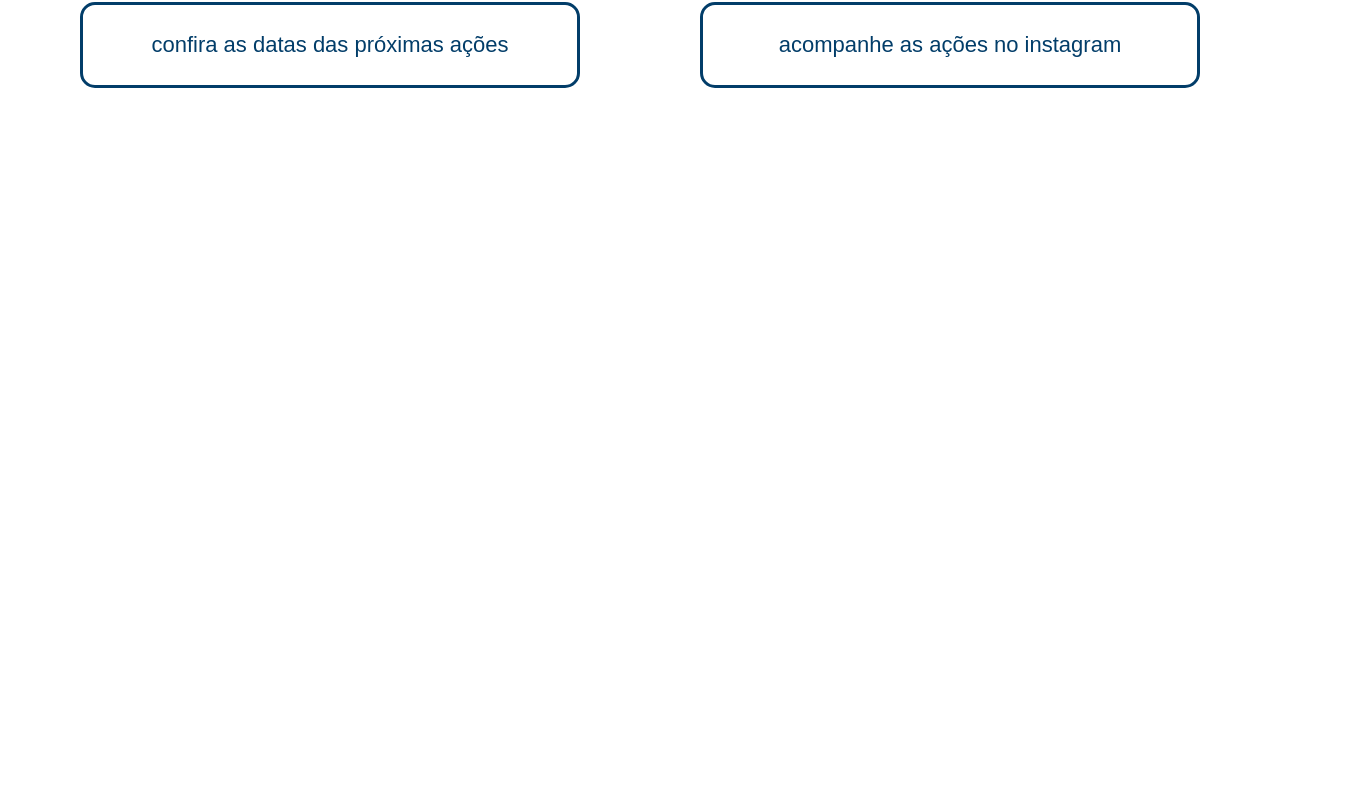
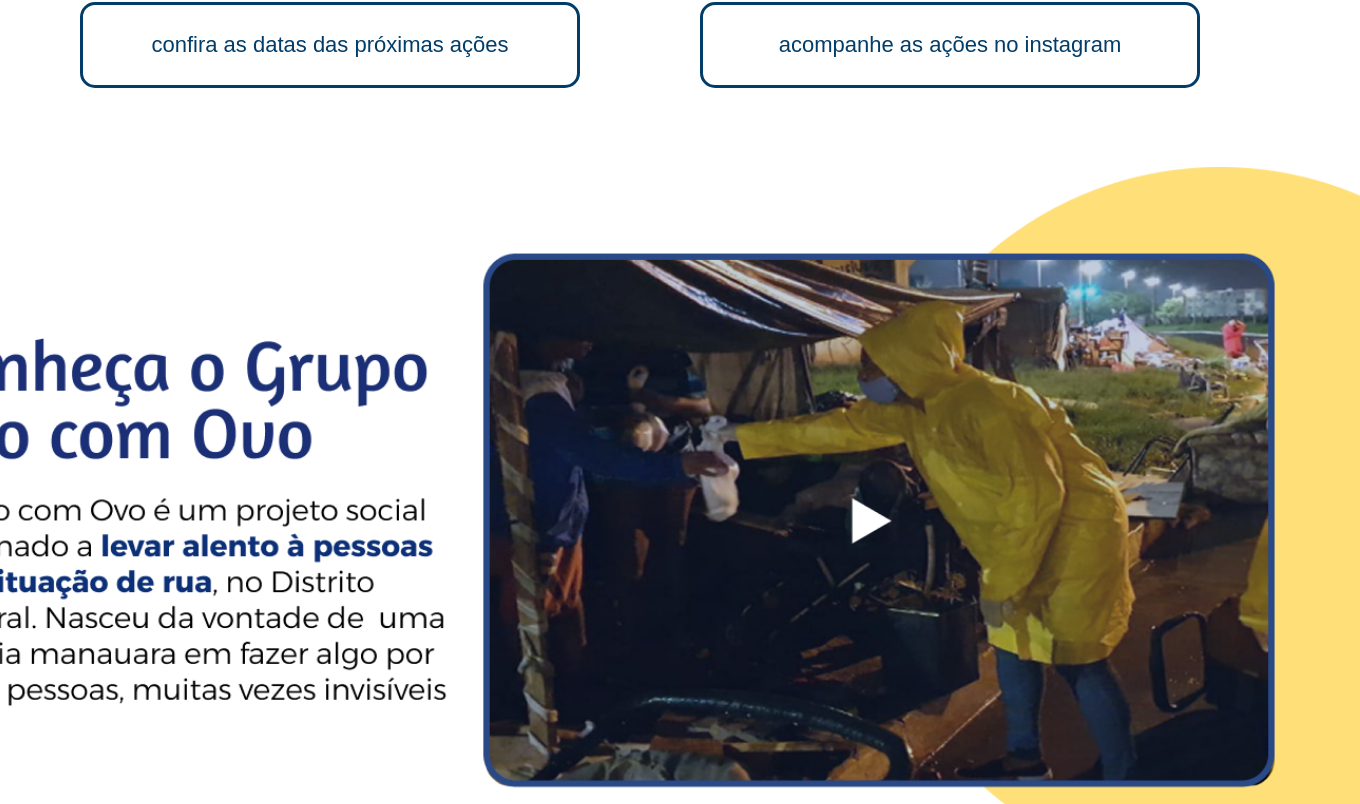
Before and after one commit to guiestrela/PCO, a React (Vite) app: page / in a window 1280 px wide. Shown: the part 816-1620 px from the top of the page, 1360 px wide, since content can reach past the window. Before the commit the page ends 953 px from the top, so only its background shows below. Built offline with nearby package versions, Linux system fonts and the light colour scheme.

Commit message:
feat(home): add section with more info
- Added new SectionInfo component
- Created styles for SectionInfo
- Added new images to assets folder
- Updated Home component to include
  SectionInfo
- Improved Home page layout

```diff
--- /dev/null
+++ b/src/assets/components/SectionInfo/index.tsx
@@ -0,0 +1,22 @@
+import { ImageContainerInfo, MainContainerInfo, MasterContainerInfo } from "./style";
+
+import ImageBannerVideo from "../../images/conheça.png";
+import ImageBannerQrCode from "../../images/qr code.svg";
+import ImageBannerMapa from "../../images/mapaBanner.png";
+import ImageBannerQuantidades from "../../images/quantidades.svg";
+
+function SectionInfo() {
+    return (
+        <>
+            <MasterContainerInfo>
+                <MainContainerInfo>
+                    <ImageContainerInfo paddingtop="30px" src={ImageBannerVideo} alt="Banner" />
+                    <ImageContainerInfo paddingtop="38px" src={ImageBannerQrCode} alt="Banner" />
+                    <ImageContainerInfo paddingtop="200px" src={ImageBannerMapa} alt="Banner" />
+                    <ImageContainerInfo paddingtop="200px" src={ImageBannerQuantidades} alt="Banner" />
+                </MainContainerInfo>
+            </MasterContainerInfo>
+        </>
+    )
+}
+export default SectionInfo;
--- /dev/null
+++ b/src/assets/components/SectionInfo/style.ts
@@ -0,0 +1,32 @@
+import styled from "styled-components";
+
+interface ImageContainerInfoType {
+    paddingtop?: string
+}
+
+export const MasterContainerInfo = styled.div`
+    display: flex;
+    flex-direction: column;
+    align-items: center;
+    height: 673px;
+    width: 100%;
+    background-color: #FFFFFF;
+    justify-content: center;
+    align-items: center;
+`;
+export const MainContainerInfo = styled.div`
+    display: flex;
+    flex-direction: column;
+    width: 1440px;
+    height: 673px;
+    align-items: center;
+`;
+
+export const ImageContainerInfo = styled.img<ImageContainerInfoType>`
+    display: flex;
+    width: 100%;
+    gap: 20px;
+    justify-content: center;
+    align-items: center;
+    padding-top: ${(props: ImageContainerInfoType) => props.paddingtop ? props.paddingtop : ""};
+`;
--- a/src/assets/pages/Home/index.tsx
+++ b/src/assets/pages/Home/index.tsx
@@ -1,6 +1,7 @@
 import Header from "../../components/Header";
 import Banner from "../../components/Banner";
 import SectionButton from "../../components/SectionButton";
+import SectionInfo from "../../components/SectionInfo";
 
 function Home() {
     return (
@@ -8,6 +9,7 @@ function Home() {
             <Header />
             <Banner />
             <SectionButton />
+            <SectionInfo />
         </>
     );
 }
```
Also changed, not shown: src/assets/images/mapaBanner.png (added).
